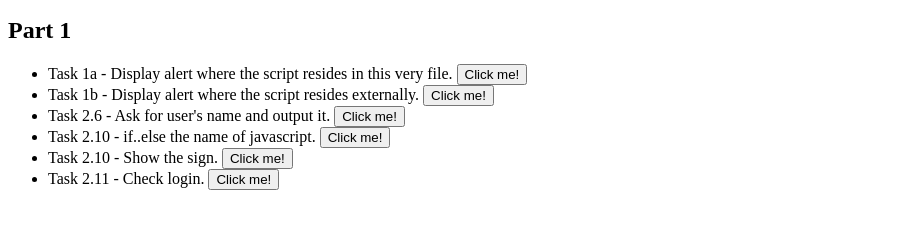
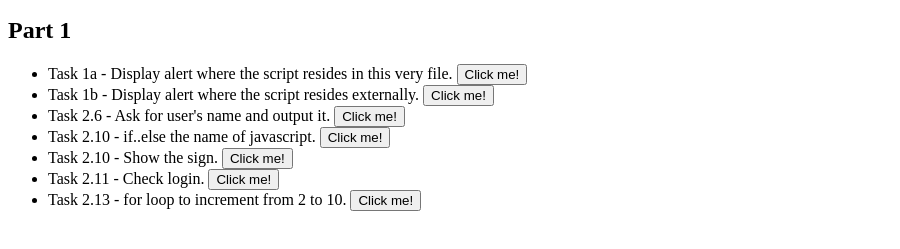
Before and after one commit to p2635/modern-js-tutorial, a plain HTML site: page index.html in a window 1280 px wide. Shown: the part 101-350 px from the top of the page, without its empty margins (0-900 px from the left). Drawn offline with Linux system fonts and the light colour scheme.

Commit message:
Loop with even numbers task

```diff
--- a/index.html
+++ b/index.html
@@ -27,6 +27,9 @@
         <li>Task 2.11 - Check login.
             <button type="button" onclick="javascript:checkLogin();">Click me!</button>
         </li>
+        <li>Task 2.13 - for loop to increment from 2 to 10.
+            <button type="button" onclick="javascript:forLoop();">Click me!</button>
+        </li>
     </ul>
 
     </div>
--- a/part1/fundamentals/script.js
+++ b/part1/fundamentals/script.js
@@ -83,3 +83,14 @@ function checkLogin(){
     }
 
 }
+
+/* Check login (https://javascript.info/while-for#tasks)
+Date: 23 Jan 2023
+Use the `for` loop to output even numbers from 2 to 10.
+*/
+function forLoop(){
+    for(let i = 2; i < 11; i++){
+        if (i % 2) continue;
+        alert(i);
+    }
+}
```
Also changed, not shown: Part1.md (+4 -0 lines).
